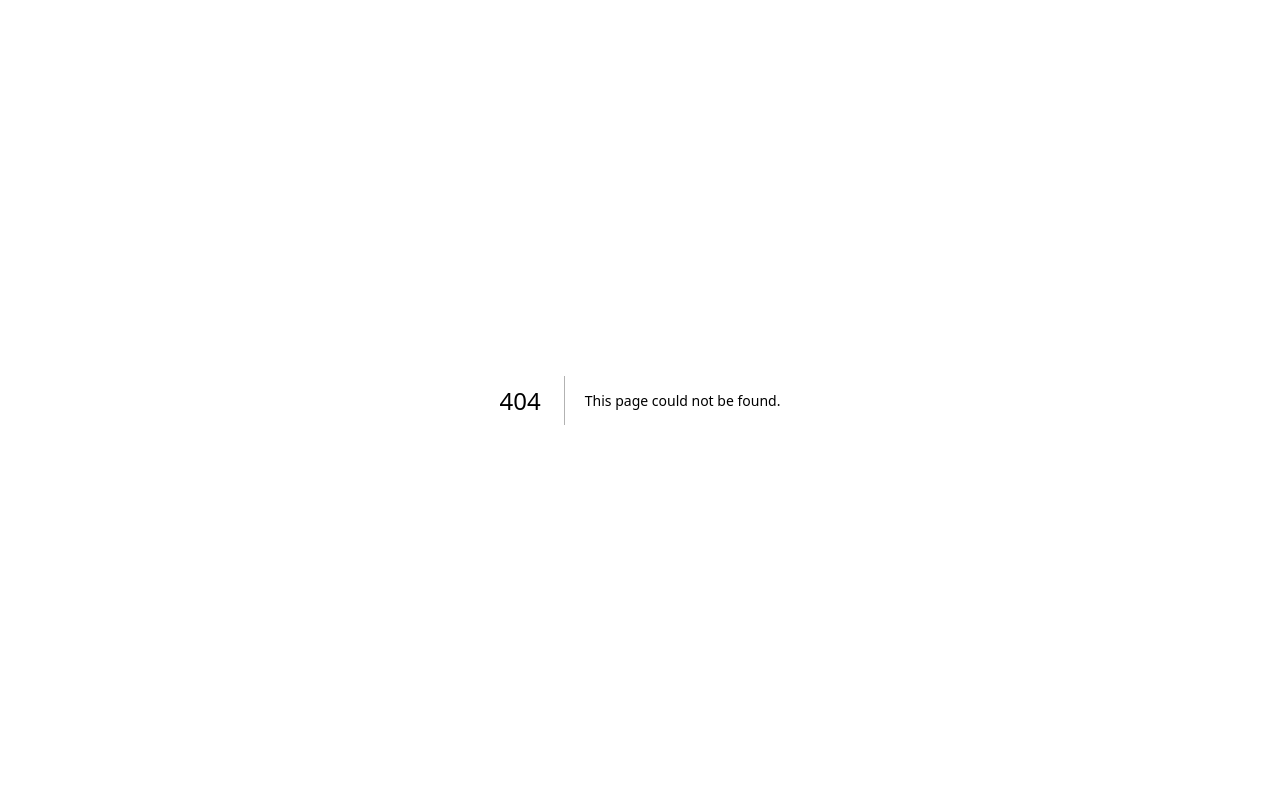
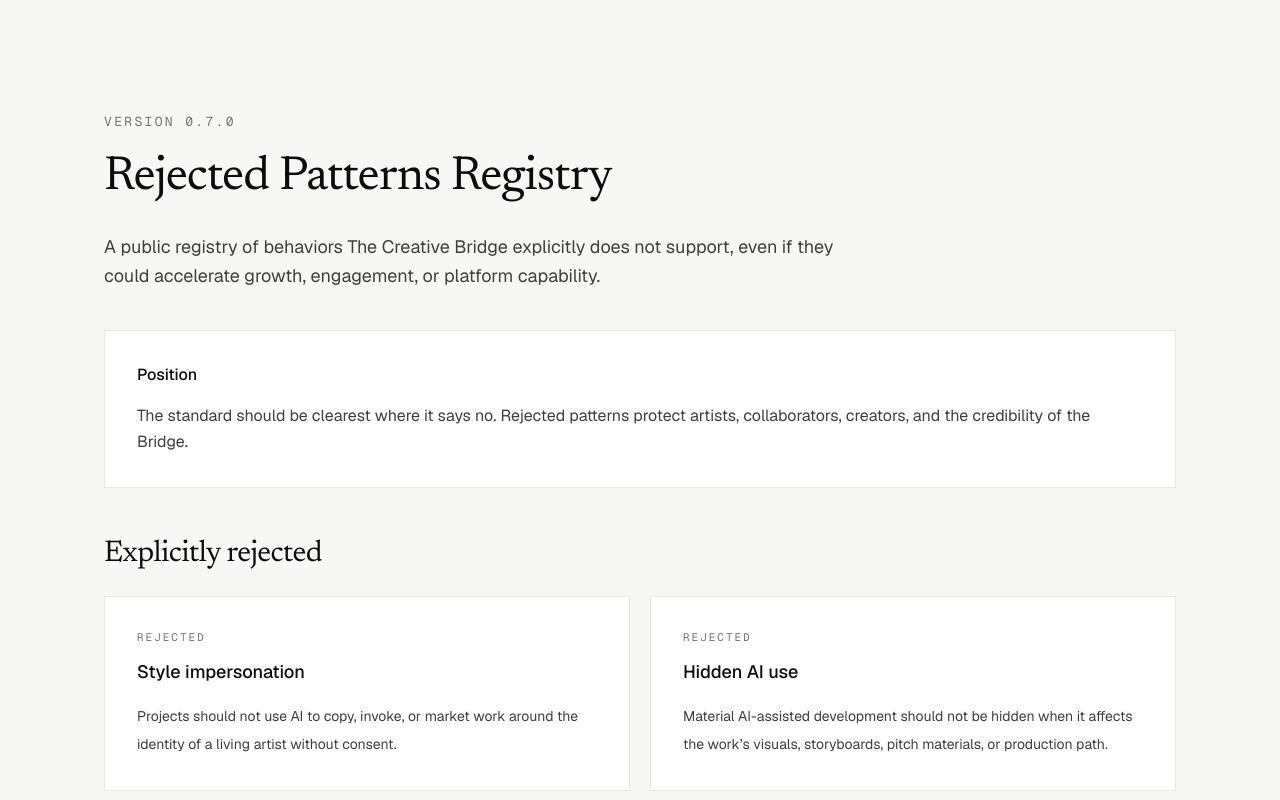
Before and after one commit to zacharymplace/creative-bridge, a Next.js app: page /rejected-patterns in a window 1280 px wide. Before the commit this address had no page. Shown: the top 800 px of the page. Built offline with nearby package versions, Linux system fonts and the light colour scheme.

Commit message:
Add rejected patterns registry

```diff
--- a/package.json
+++ b/package.json
@@ -1,6 +1,6 @@
 {
   "name": "creative-bridge",
-  "version": "0.6.0",
+  "version": "0.7.0",
   "private": true,
   "scripts": {
     "prebuild": "node scripts/sync-public-assets.mjs",
--- a/scripts/qa-static-export.mjs
+++ b/scripts/qa-static-export.mjs
@@ -34,6 +34,9 @@ const requiredFiles = [
   "docs/releases/v0.4.0.md",
   "docs/releases/v0.5.0.md",
   "docs/releases/v0.6.0.md",
+  "docs/releases/v0.7.0.md",
+  "docs/rejected-patterns.md",
+  "rejected-patterns.html",
   "docs/governance-layer.md",
   "governance.html",
   "docs/trust-layer.md",
--- a/scripts/sync-public-assets.mjs
+++ b/scripts/sync-public-assets.mjs
@@ -26,6 +26,8 @@ const markdownFiles = [
   "releases/v0.4.0.md",
   "releases/v0.5.0.md",
   "releases/v0.6.0.md",
+  "releases/v0.7.0.md",
+  "rejected-patterns.md",
   "governance-layer.md",
   "trust-layer.md",
 ];
--- /dev/null
+++ b/src/app/rejected-patterns/page.tsx
@@ -0,0 +1,63 @@
+import { rejectedPatterns } from "@/content/rejected-patterns/rejected-patterns";
+
+export default function RejectedPatternsPage() {
+  return (
+    <main>
+      <section className="cb-container cb-section-y">
+        <p className="font-mono text-[13px] uppercase tracking-[0.18em] text-[var(--cb-muted)]">
+          Version {rejectedPatterns.version}
+        </p>
+
+        <h1 className="cb-display mt-4 max-w-4xl text-4xl tracking-tight text-[var(--cb-ink)] sm:text-5xl sm:leading-tight">
+          {rejectedPatterns.title}
+        </h1>
+
+        <p className="mt-6 max-w-3xl text-lg leading-relaxed text-[var(--cb-body)]">
+          {rejectedPatterns.summary}
+        </p>
+
+        <div className="mt-10 border border-[var(--cb-border)] bg-[var(--cb-surface)] p-6 sm:p-8">
+          <h2 className="text-base font-medium text-[var(--cb-ink)]">
+            Position
+          </h2>
+          <p className="mt-4 text-base leading-relaxed text-[var(--cb-body)]">
+            {rejectedPatterns.position}
+          </p>
+        </div>
+
+        <section className="mt-12">
+          <h2 className="cb-display text-3xl text-[var(--cb-ink)]">
+            Explicitly rejected
+          </h2>
+
+          <div className="mt-6 grid gap-5 md:grid-cols-2">
+            {rejectedPatterns.patterns.map((pattern) => (
+              <article
+                key={pattern.title}
+                className="border border-[var(--cb-border)] bg-[var(--cb-surface)] p-6 sm:p-8"
+              >
+                <p className="font-mono text-[11px] uppercase tracking-[0.18em] text-[var(--cb-muted)]">
+                  {pattern.status}
+                </p>
+                <h3 className="mt-3 text-lg font-medium text-[var(--cb-ink)]">
+                  {pattern.title}
+                </h3>
+                <p className="mt-4 text-sm leading-7 text-[var(--cb-body)]">
+                  {pattern.body}
+                </p>
+              </article>
+            ))}
+          </div>
+        </section>
+
+        <div className="mt-12 border-t border-[var(--cb-border)] pt-8">
+          <p className="max-w-3xl text-sm leading-7 text-[var(--cb-muted)]">
+            This registry should expand whenever a tempting shortcut would make
+            the project less transparent, less consent-aware, or less respectful
+            of human craft.
+          </p>
+        </div>
+      </section>
+    </main>
+  );
+}
--- /dev/null
+++ b/src/content/rejected-patterns/rejected-patterns.ts
@@ -0,0 +1,70 @@
+export const rejectedPatterns = {
+  title: "Rejected Patterns Registry",
+  version: "0.7.0",
+  summary:
+    "A public registry of behaviors The Creative Bridge explicitly does not support, even if they could accelerate growth, engagement, or platform capability.",
+  position:
+    "The standard should be clearest where it says no. Rejected patterns protect artists, collaborators, creators, and the credibility of the Bridge.",
+  patterns: [
+    {
+      title: "Style impersonation",
+      status: "rejected",
+      body:
+        "Projects should not use AI to copy, invoke, or market work around the identity of a living artist without consent.",
+    },
+    {
+      title: "Hidden AI use",
+      status: "rejected",
+      body:
+        "Material AI-assisted development should not be hidden when it affects the work’s visuals, storyboards, pitch materials, or production path.",
+    },
+    {
+      title: "Public collaborator tagging",
+      status: "rejected",
+      body:
+        "A project should not publicly tag, pressure, or recruit dream collaborators as a growth tactic.",
+    },
+    {
+      title: "Implied attachment",
+      status: "rejected",
+      body:
+        "No person, studio, publisher, artist, editor, producer, or advisor should be presented as attached, interested, or aligned unless they explicitly agree.",
+    },
+    {
+      title: "Fake certification",
+      status: "rejected",
+      body:
+        "Readiness checks are self-assessments. They should not be marketed as certification, verification, endorsement, or approval.",
+    },
+    {
+      title: "Collaborator as legitimacy prop",
+      status: "rejected",
+      body:
+        "A small or vague human contribution should not be used to market an AI-assisted project as substantially human-made.",
+    },
+    {
+      title: "Marketplace drift",
+      status: "rejected without governance review",
+      body:
+        "Payments, public listings, hiring flows, messaging, profiles, or ranking systems should not be added under the language of preparation without explicit governance review.",
+    },
+    {
+      title: "Pressure-based recruitment",
+      status: "rejected",
+      body:
+        "Creators should not use emotional pressure, fandom pressure, public callouts, or urgency tactics to pull collaborators into projects.",
+    },
+    {
+      title: "Vague credit",
+      status: "rejected",
+      body:
+        "Human contributions should be credited specifically enough to show what work was actually done.",
+    },
+    {
+      title: "AI asset dumping",
+      status: "rejected",
+      body:
+        "The Bridge should not become a feed of undifferentiated AI outputs. Direction, disclosure, role clarity, and human-finished pathways matter more than volume.",
+    },
+  ],
+} as const;
--- a/src/content/site-copy.ts
+++ b/src/content/site-copy.ts
@@ -154,10 +154,12 @@ export const footerCopy = {
   { label: "Collaborate", href: "/collaborate" },
   { label: "Trust", href: "/trust" },
   { label: "Governance", href: "/governance" },
+  { label: "Rejected Patterns", href: "/rejected-patterns" },
   { label: "Submit", href: "/submit" },
   { label: "Collaborate", href: "/collaborate" },
   { label: "Trust", href: "/trust" },
   { label: "Governance", href: "/governance" },
+  { label: "Rejected Patterns", href: "/rejected-patterns" },
     { label: "Standard", href: "/standard" },
     { label: "Manifesto", href: "/manifesto" },
   ] as const,
```
Also changed, not shown: 4 other files (tests, documents, lock files or other folders).
